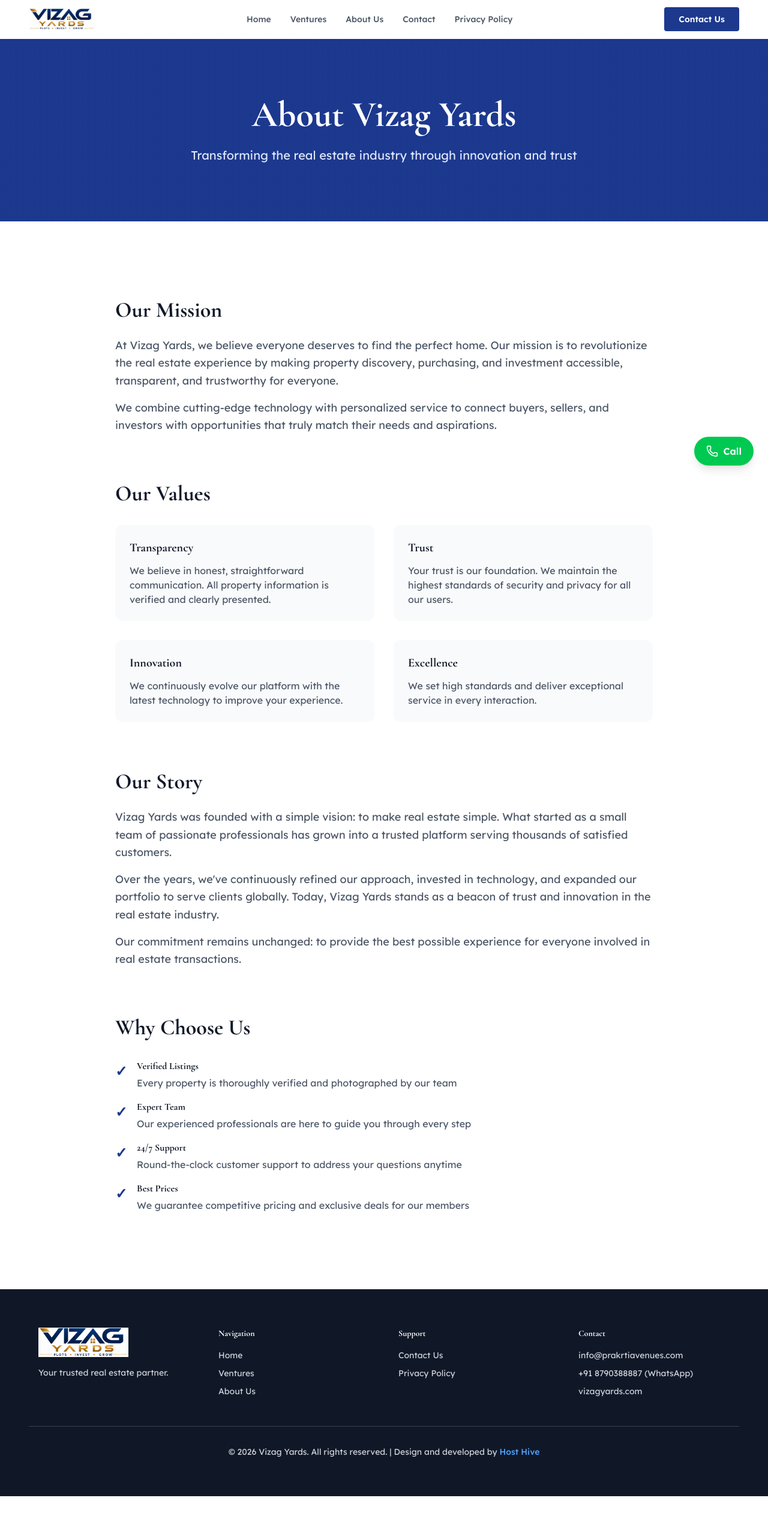
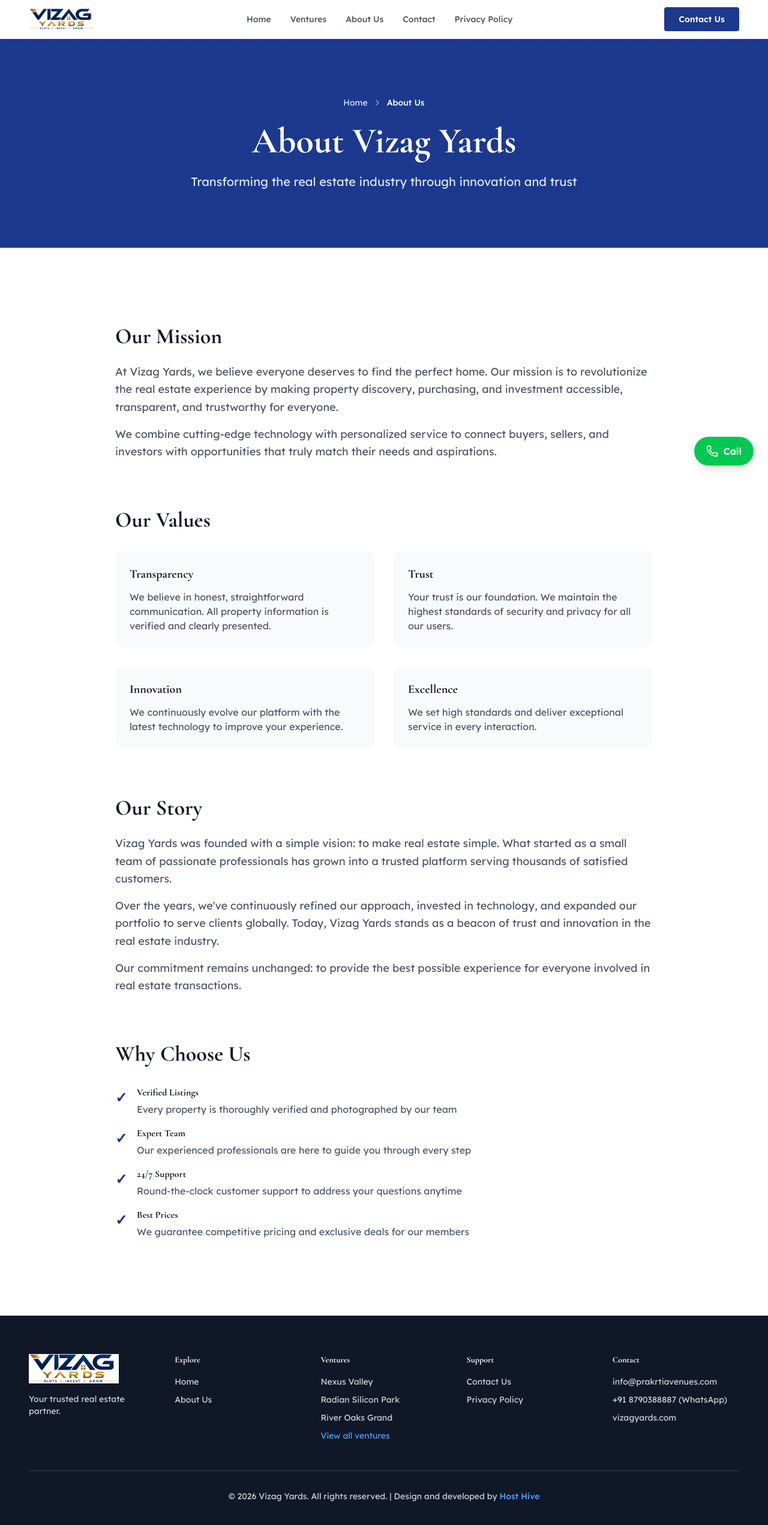
Before and after one commit to Yesh21102001/Realestate, a Next.js app: page /about in a window 1280 px wide. Shown: the top 2542 px of the page at 60% size. Before the commit the page ends 2494 px from the top, so only its background shows below. Built offline with nearby package versions, Linux system fonts and the light colour scheme.

Commit message:
first commit

```diff
--- a/app/about/page.tsx
+++ b/app/about/page.tsx
@@ -3,6 +3,7 @@
 import { useEffect } from 'react';
 import Header from '../components/Header';
 import Footer from '../components/Footer';
+import Breadcrumbs from '../components/Breadcrumbs';
 import SchemaMarkup from '../components/SchemaMarkup';
 import { organizationSchema, keywordClusters } from '../lib/seo';
 
@@ -35,6 +36,7 @@
       {/* Hero Section */}
       <section className="bg-gradient-to-br from-blue-900 to-blue-900 text-white py-16 sm:py-24 px-4 sm:px-6 lg:px-12">
         <div className="max-w-4xl mx-auto text-center">
+          <Breadcrumbs currentPage="About Us" />
           <h1 className="text-4xl sm:text-5xl lg:text-6xl font-bold mb-6">About Vizag Yards</h1>
           <p className="text-lg sm:text-xl text-indigo-100">Transforming the real estate industry through innovation and trust</p>
         </div>
--- /dev/null
+++ b/app/components/Breadcrumbs.tsx
@@ -0,0 +1,26 @@
+import { ChevronRight } from 'lucide-react';
+import Link from 'next/link';
+
+interface BreadcrumbsProps {
+  currentPage: string;
+}
+
+export default function Breadcrumbs({ currentPage }: BreadcrumbsProps) {
+  return (
+    <nav aria-label="Breadcrumb" className="mb-6">
+      <ol className="flex items-center justify-center gap-2 text-sm">
+        <li>
+          <Link href="/" className="text-blue-100 transition hover:text-white">
+            Home
+          </Link>
+        </li>
+        <li aria-hidden="true">
+          <ChevronRight className="h-4 w-4 text-blue-200/70" />
+        </li>
+        <li aria-current="page" className="font-medium text-white">
+          {currentPage}
+        </li>
+      </ol>
+    </nav>
+  );
+}
--- a/app/components/Footer.tsx
+++ b/app/components/Footer.tsx
@@ -1,10 +1,11 @@
 import Image from 'next/image';
 import Link from 'next/link';
+import { ventures } from '../data/ventures';
 
 export default function Footer() {
   return (
     <footer className="bg-gray-900 px-4 py-12 text-gray-300 sm:px-6 sm:py-14 lg:px-12 lg:py-16">
-      <div className="max-w-6xl mx-auto grid grid-cols-1 sm:grid-cols-2 lg:grid-cols-4 gap-8 sm:gap-10 lg:gap-12 mb-8 sm:mb-10 lg:mb-12">
+      <div className="max-w-7xl mx-auto grid grid-cols-1 sm:grid-cols-2 lg:grid-cols-5 gap-8 sm:gap-10 lg:gap-8 mb-8 sm:mb-10 lg:mb-12">
         <div>
           <div className="mb-3 sm:mb-4">
             <Image
@@ -18,11 +19,21 @@
           <p className="text-xs sm:text-sm font-light">Your trusted real estate partner.</p>
         </div>
         <div>
-          <h4 className="font-bold text-white mb-3 sm:mb-4 text-xs sm:text-sm">Navigation</h4>
+          <h4 className="font-bold text-white mb-3 sm:mb-4 text-xs sm:text-sm">Explore</h4>
           <ul className="space-y-2 sm:space-y-2.5 text-xs sm:text-sm">
             <li><Link href="/" className="hover:text-white transition font-light">Home</Link></li>
-            <li><Link href="/ventures" className="hover:text-white transition font-light">Ventures</Link></li>
             <li><Link href="/about" className="hover:text-white transition font-light">About Us</Link></li>
+          </ul>
+        </div>
+        <div>
+          <h4 className="font-bold text-white mb-3 sm:mb-4 text-xs sm:text-sm">Ventures</h4>
+          <ul className="space-y-2 sm:space-y-2.5 text-xs sm:text-sm">
+            {ventures.map((venture) => (
+              <li key={venture.id}>
+                <Link href={`/ventures/${venture.slug}`} className="font-light transition hover:text-white">{venture.name}</Link>
+              </li>
+            ))}
+            <li><Link href="/ventures" className="font-light text-blue-400 transition hover:text-blue-300">View all ventures</Link></li>
           </ul>
         </div>
         <div>
@@ -35,9 +46,9 @@
         <div>
           <h4 className="font-bold text-white mb-3 sm:mb-4 text-xs sm:text-sm">Contact</h4>
           <ul className="space-y-2 sm:space-y-2.5 text-xs sm:text-sm">
-            <li><a href="mailto:info@prakrtiavenues.com" className="hover:text-white transition font-light">info@prakrtiavenues.com</a></li>
-            <li><a href="https://wa.me/918790388887" target="_blank" rel="noopener noreferrer" className="hover:text-white transition font-light">+91 8790388887 (WhatsApp)</a></li>
-            <li><a href="https://vizagyards.com" target="_blank" rel="noopener noreferrer" className="hover:text-white transition font-light">vizagyards.com</a></li>
+            <li><a href="mailto:info@prakrtiavenues.com" className="font-light transition hover:text-white">info@prakrtiavenues.com</a></li>
+            <li><a href="https://wa.me/918790388887" target="_blank" rel="noopener noreferrer" className="font-light transition hover:text-white">+91 8790388887 (WhatsApp)</a></li>
+            <li><a href="https://vizagyards.com" target="_blank" rel="noopener noreferrer" className="font-light transition hover:text-white">vizagyards.com</a></li>
           </ul>
         </div>
       </div>
--- a/app/contact/page.tsx
+++ b/app/contact/page.tsx
@@ -3,6 +3,7 @@
 import { useEffect, useState } from 'react';
 import Header from '../components/Header';
 import Footer from '../components/Footer';
+import Breadcrumbs from '../components/Breadcrumbs';
 import SchemaMarkup from '../components/SchemaMarkup';
 import { Mail, Phone, MapPin } from 'lucide-react';
 import { organizationSchema, keywordClusters } from '../lib/seo';
@@ -55,6 +56,7 @@
       {/* Hero Section */}
       <section className="bg-gradient-to-br from-blue-900 to-blue-900 text-white py-16 sm:py-24 px-4 sm:px-6 lg:px-12">
         <div className="max-w-4xl mx-auto text-center">
+          <Breadcrumbs currentPage="Contact" />
           <h1 className="text-4xl sm:text-5xl lg:text-6xl font-bold mb-6">Get In Touch</h1>
           <p className="text-lg sm:text-xl text-indigo-100">We'd love to hear from you. Send us a message and we'll respond as soon as possible.</p>
         </div>
--- a/app/privacy/page.tsx
+++ b/app/privacy/page.tsx
@@ -2,6 +2,7 @@
 
 import Header from '../components/Header';
 import Footer from '../components/Footer';
+import Breadcrumbs from '../components/Breadcrumbs';
 
 export default function PrivacyPage() {
   const navLinks = [
@@ -19,6 +20,7 @@
       {/* Hero Section */}
       <section className="bg-gradient-to-br from-blue-900 to-purple-900 text-white py-16 sm:py-24 px-4 sm:px-6 lg:px-12">
         <div className="max-w-4xl mx-auto text-center">
+          <Breadcrumbs currentPage="Privacy Policy" />
           <h1 className="text-4xl sm:text-5xl lg:text-6xl font-bold mb-6">Privacy Policy</h1>
           <p className="text-lg sm:text-xl text-indigo-100">We value your privacy and are committed to protecting your personal data</p>
         </div>
```
